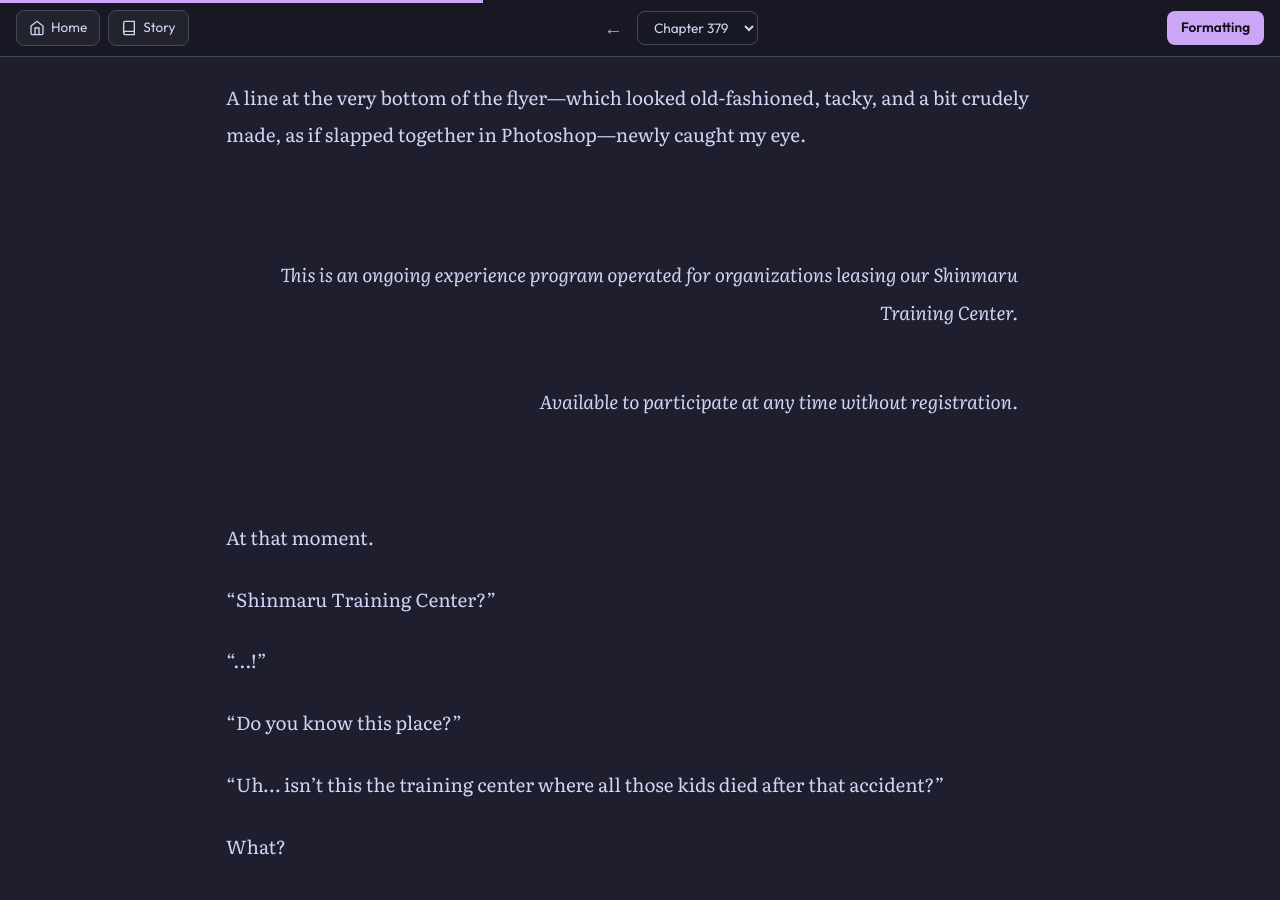
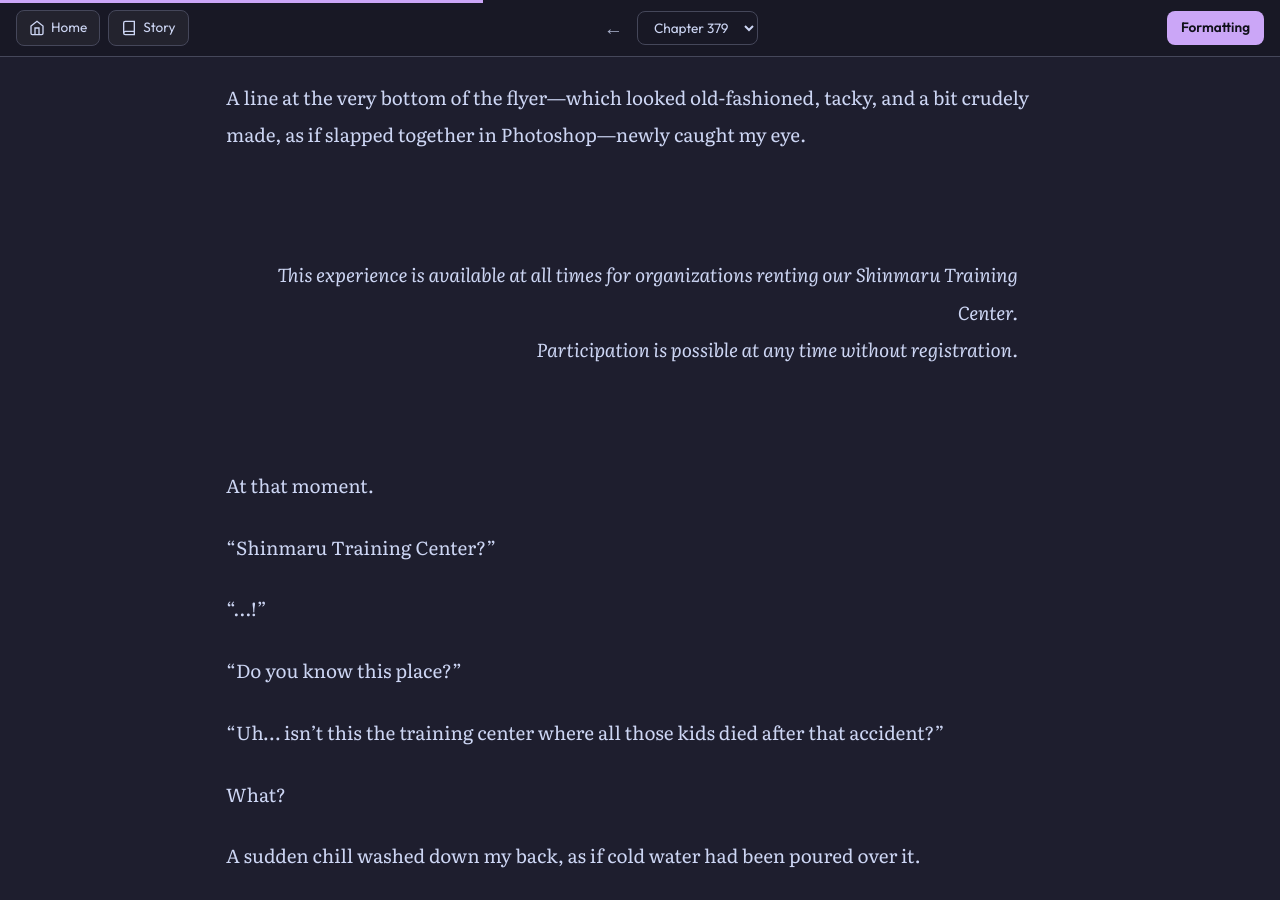
Before and after one commit to soleumn/soleumn.github.io, a Jekyll site: the page built from _chapters/gsgw/ch379.md, in a window 1280 px wide and 900 px high, scrolled down 9157 px. Built offline with Jekyll 4.4.1, drawn with Linux system fonts in a browser that asks for light colours; comment, search, counter and statistics services are not loaded.

Commit message:
Update ch379.md

```diff
--- a/_chapters/gsgw/ch379.md
+++ b/_chapters/gsgw/ch379.md
@@ -268,11 +268,8 @@
 <br>
 
 <div style="text-align: right !important; margin: 20px; padding: 16px;">
-   <i>This is an ongoing experience program operated for organizations leasing our Shinmaru Training Center.</i>
-</div>
-
-<div style="text-align: right !important; margin: 20px; padding: 16px;">
-   <i>Available to participate at any time without registration.</i>
+   <i>This experience is available at all times for organizations renting our Shinmaru Training Center.<br>
+   Participation is possible at any time without registration.</i>
 </div>
 
 <br>
```
